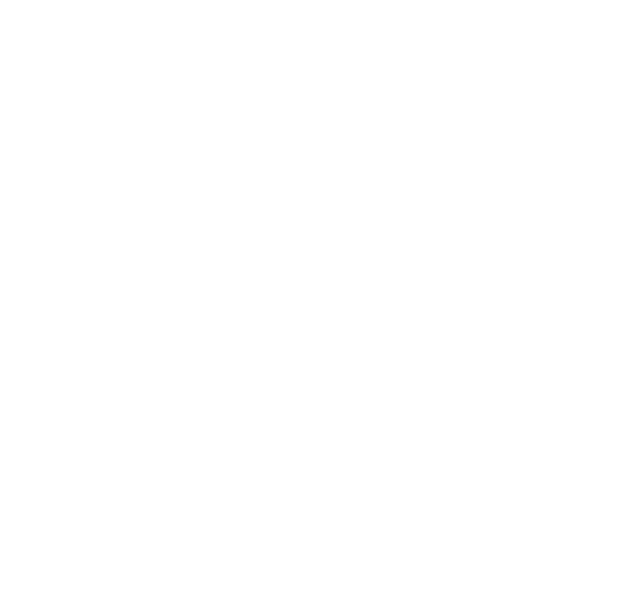
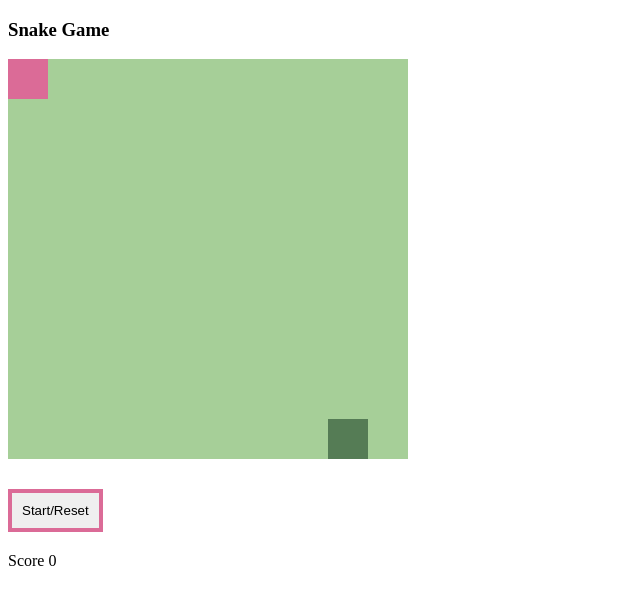
Before and after one commit to leolicona/snake-game, a plain HTML site: page public/index.html in a window 1280 px wide. Shown: the whole page, without its empty margins (0-640 px from the left). Drawn offline with Linux system fonts and the light colour scheme.

Commit message:
Styles was added

```diff
--- a/public/index.html
+++ b/public/index.html
@@ -8,7 +8,111 @@
     <link rel="stylesheet" href="../src/styles/styles.css">
 </head>
 <body>
-
+    <h3>Snake Game</h3>
+    <div class="grid">
+      <div class="snake"></div>
+      <div></div>
+      <div></div>
+      <div></div>
+      <div></div>
+      <div></div>
+      <div></div>
+      <div></div>
+      <div></div>
+      <div></div>
+      <div></div>
+      <div></div>
+      <div></div>
+      <div></div>
+      <div></div>
+      <div></div>
+      <div></div>
+      <div></div>
+      <div></div>
+      <div></div>
+      <div></div>
+      <div></div>
+      <div></div>
+      <div></div>
+      <div></div>
+      <div></div>
+      <div></div>
+      <div></div>
+      <div></div>
+      <div></div>
+      <div></div>
+      <div></div>
+      <div></div>
+      <div></div>
+      <div></div>
+      <div></div>
+      <div></div>
+      <div></div>
+      <div></div>
+      <div></div>
+      <div></div>
+      <div></div>
+      <div></div>
+      <div></div>
+      <div></div>
+      <div></div>
+      <div></div>
+      <div></div>
+      <div></div>
+      <div></div>
+      <div></div>
+      <div></div>
+      <div></div>
+      <div></div>
+      <div></div>
+      <div></div>
+      <div></div>
+      <div></div>
+      <div></div>
+      <div></div>
+      <div></div>
+      <div></div>
+      <div></div>
+      <div></div>
+      <div></div>
+      <div></div>
+      <div></div>
+      <div></div>
+      <div></div>
+      <div></div>
+      <div></div>
+      <div></div>
+      <div></div>
+      <div></div>
+      <div></div>
+      <div></div>
+      <div></div>
+      <div></div>
+      <div></div>
+      <div></div>
+      <div></div>
+      <div></div>
+      <div></div>
+      <div></div>
+      <div></div>
+      <div></div>
+      <div></div>
+      <div></div>
+      <div></div>
+      <div></div>
+      <div></div>
+      <div></div>
+      <div></div>
+      <div></div>
+      <div></div>
+      <div></div>
+      <div></div>
+      <div></div>
+      <div  class="apple"></div>
+      <div></div>
+    </div>
+    <button class="start">Start/Reset</button>
+    <div class="score">Score <span>0</span></div>
     <script src="../src/index.js" defer></script>
 </body>
 </html>
--- a/src/index.js
+++ b/src/index.js
@@ -0,0 +1,35 @@
+
+const cssConsole = 'color: white; font-weight: bold; background-color: #DB6B97; padding: 2px; '
+//
+const squares = document.querySelectorAll('.grid div')
+    console.log( `%c const squares {${typeof(squares)}}`,cssConsole, squares);
+const scoreDisplay = document.querySelector('.score')
+    console.log( `%c const scoreDisplay {${typeof(scoreDisplay)}}`,cssConsole, scoreDisplay);
+const startBtn = document.querySelector('.start')
+    console.log( `%c const startBtn {${typeof(startBtn)}}`,cssConsole, startBtn);
+
+const width = 10;
+let currentIndex = 0;
+let appleIndex = 0;
+let currentSnake = [2, 1, 0];
+let direction = 1;
+let score = 0;
+let speed = 0.9;
+let intervalTime = 0;
+let interval = 0;
+
+// Assing function to keycodes
+
+function control(e) {
+    squares[currentIndex].classList.remove('snake');
+
+    if (e.keyCode == 39) {
+        direction = 1;
+    } else if (e.keyCode == 38){
+        direction = - width;
+    } else if (e.keyCode == 37){
+        direction = -1;
+    } else if (e.keyCode == 40){
+        direction = + width;
+    }
+}
--- a/src/styles/styles.css
+++ b/src/styles/styles.css
@@ -0,0 +1,35 @@
+.grid {
+    width: 400px;
+    height: 400px;
+    display: flex;
+    flex-wrap: wrap;
+
+}
+
+.grid div {
+    width: 40px;
+    width: 40px;
+    background-color: #A6CF98;
+}
+
+.grid > .snake {
+    background-color: #DB6B97;
+
+}
+.grid > .apple {
+    background-color: #557C55;
+}
+
+.start {
+    margin-top: 30px;
+    margin-bottom: 20px;
+    border: 4px solid #DB6B97;
+    padding: 10px;
+
+}
+
+button :hover {
+    background-color: #DB6B97;
+    border: 4px solid #DB6B97;
+    padding: 10px
+}
```
